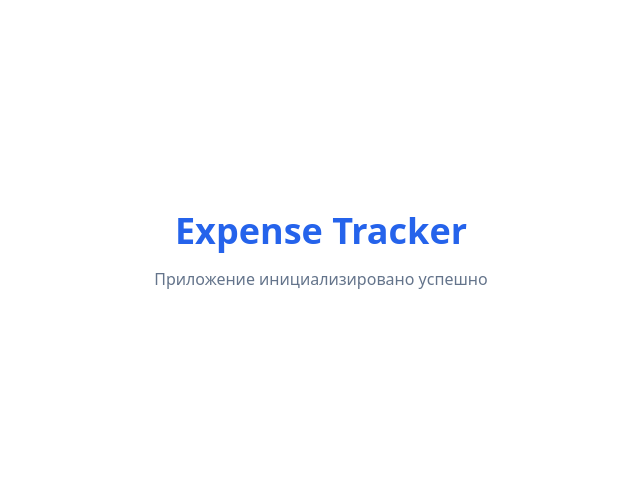
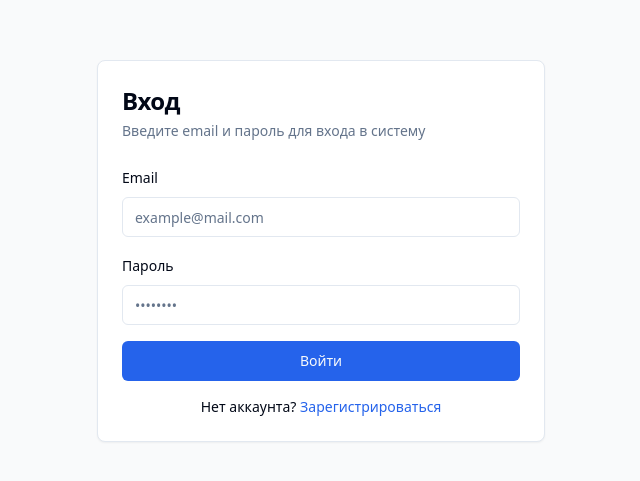
Before and after one commit to VladimirChukavin/expense_tracker_project, a React (Vite) app in the folder frontend/: page /login in a window 1280 px wide. Shown: the part 149-630 px from the top of the page, without its empty margins (319-959 px from the left). Built offline with nearby package versions, Linux system fonts and the light colour scheme; no server answers.

Commit message:
Добавил AppRoutes, Toaster (react-hot-toast) с кастомными стилями для success/error уведомлений.

```diff
--- a/frontend/src/App.tsx
+++ b/frontend/src/App.tsx
@@ -1,6 +1,8 @@
 import { QueryClient, QueryClientProvider } from '@tanstack/react-query'
 import { BrowserRouter } from 'react-router-dom'
 import { Toaster } from 'react-hot-toast'
+import { AppRoutes } from './routes'
+import './lib/api/interceptors'
 
 const queryClient = new QueryClient({
   defaultOptions: {
@@ -16,19 +18,32 @@ function App() {
   return (
     <QueryClientProvider client={queryClient}>
       <BrowserRouter>
-        <div className="min-h-screen bg-background">
-          <div className="flex items-center justify-center h-screen">
-            <div className="text-center">
-              <h1 className="text-4xl font-bold text-primary mb-4">
-                Expense Tracker
-              </h1>
-              <p className="text-muted-foreground">
-                Приложение инициализировано успешно
-              </p>
-            </div>
-          </div>
-        </div>
-        <Toaster position="top-right" />
+        <AppRoutes />
+        <Toaster
+          position="top-right"
+          toastOptions={{
+            duration: 3000,
+            style: {
+              background: '#fff',
+              color: '#333',
+              padding: '16px',
+              borderRadius: '8px',
+              boxShadow: '0 4px 6px -1px rgba(0, 0, 0, 0.1)',
+            },
+            success: {
+              iconTheme: {
+                primary: '#10b981',
+                secondary: '#fff',
+              },
+            },
+            error: {
+              iconTheme: {
+                primary: '#ef4444',
+                secondary: '#fff',
+              },
+            },
+          }}
+        />
       </BrowserRouter>
     </QueryClientProvider>
   )
```
